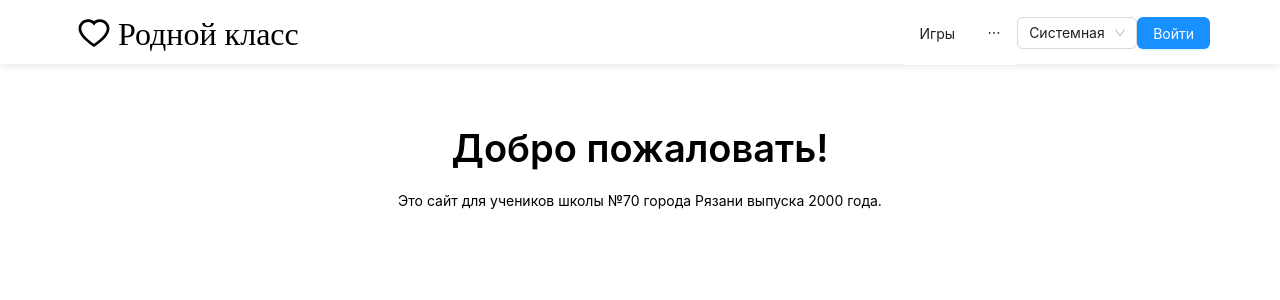
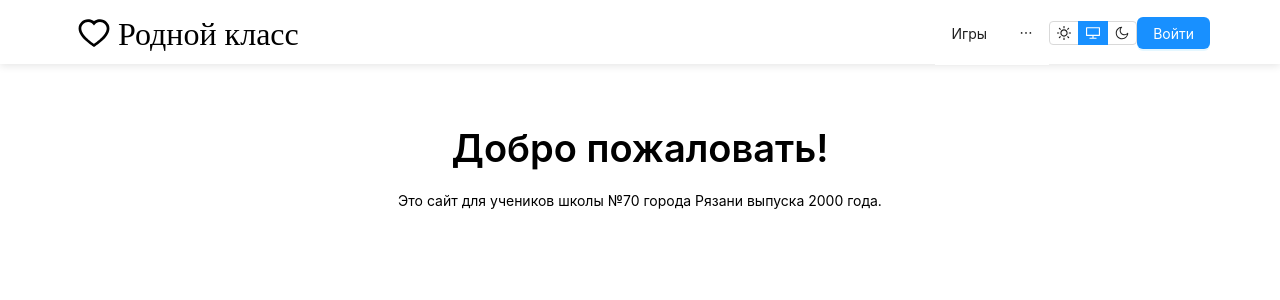
Before and after one commit to DmitryZaytsev83/classmates-photos, a Next.js app: page / in a window 1280 px wide. Shown: the top 300 px of the page. Built offline with nearby package versions, Linux system fonts and the light colour scheme.

Commit message:
change ThemeSwitcher to radio.group and icons

```diff
--- a/src/app/components/ThemeSwitcher/ThemeSwitcher.tsx
+++ b/src/app/components/ThemeSwitcher/ThemeSwitcher.tsx
@@ -1,19 +1,41 @@
-// app/components/ThemeSwitcher.tsx
 "use client"; // Это клиентский компонент
 
+import {DesktopOutlined, MoonOutlined, SunOutlined} from "@ant-design/icons";
+import {CheckboxGroupProps} from "antd/es/checkbox";
 import {useState, useEffect} from 'react';
-import {Select} from 'antd';
+import {Radio} from 'antd';
+
+enum Theme {
+    light = 'light',
+    dark = 'dark',
+    system = 'system',
+}
+
+const options: CheckboxGroupProps<string>['options'] = [
+    {
+        value: Theme.light,
+        label: <SunOutlined/>
+    },
+    {
+        value: Theme.system,
+        label: <DesktopOutlined/>
+    },
+    {
+        value: Theme.dark,
+        label: <MoonOutlined/>
+    },
+];
 
 const ThemeSwitcher = () => {
-    const [theme, setTheme] = useState<'light' | 'dark' | 'system'>('system');
+    const [theme, setTheme] = useState<Theme>(Theme.system);
 
     // Функция для применения выбранной темы
-    const applyTheme = (selectedTheme: 'light' | 'dark' | 'system') => {
+    const applyTheme = (selectedTheme: Theme) => {
         let resolvedTheme = selectedTheme;
 
-        if (selectedTheme === 'system') {
+        if (selectedTheme === Theme.system) {
             // Определяем текущую системную тему
-            resolvedTheme = window.matchMedia('(prefers-color-scheme: dark)').matches ? 'dark' : 'light';
+            resolvedTheme = window.matchMedia('(prefers-color-scheme: dark)').matches ? Theme.dark : Theme.light;
         }
 
         // Устанавливаем атрибут data-theme в HTML
@@ -25,15 +47,15 @@ const ThemeSwitcher = () => {
 
     // Инициализация темы при загрузке
     useEffect(() => {
-        const savedTheme = localStorage.getItem('theme') as 'light' | 'dark' | 'system' || 'system';
+        const savedTheme = localStorage.getItem('theme') as Theme || Theme.system;
         setTheme(savedTheme);
         applyTheme(savedTheme);
 
         // Слушатель изменений системной темы
         const mediaQuery = window.matchMedia('(prefers-color-scheme: dark)');
-        const handleChange = (e: MediaQueryListEvent) => {
-            if (theme === 'system') {
-                applyTheme('system');
+        const handleChange = () => {
+            if (theme === Theme.system) {
+                applyTheme(Theme.system);
             }
         };
 
@@ -44,31 +66,19 @@ const ThemeSwitcher = () => {
     }, [theme]);
 
     // Обработчик изменения темы
-    const handleChange = (value: 'light' | 'dark' | 'system') => {
+    const handleChange = (value: Theme) => {
         setTheme(value);
         applyTheme(value);
     };
 
     return (
-        <Select
-            defaultValue="system"
+        <Radio.Group
+            size="small"
+            options={options}
+            onChange={(event) => handleChange(event.target.value)}
             value={theme}
-            onChange={handleChange}
-            options={[
-                {
-                    value: 'light',
-                    label: 'Светлая'
-                },
-                {
-                    value: 'dark',
-                    label: 'Темная'
-                },
-                {
-                    value: 'system',
-                    label: 'Системная'
-                },
-            ]}
-            style={{width: 120}}
+            optionType="button"
+            buttonStyle="solid"
         />
     );
 };
```
